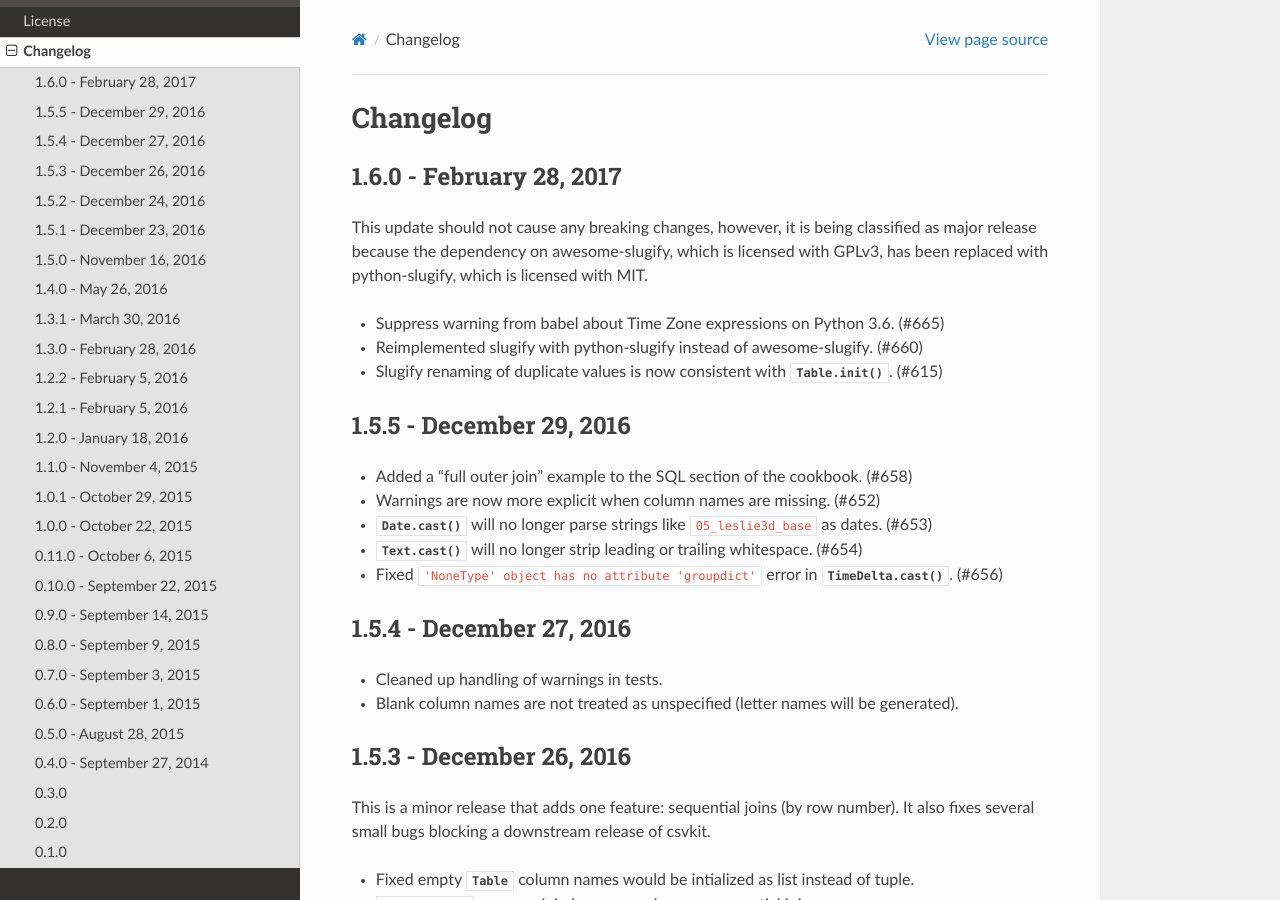
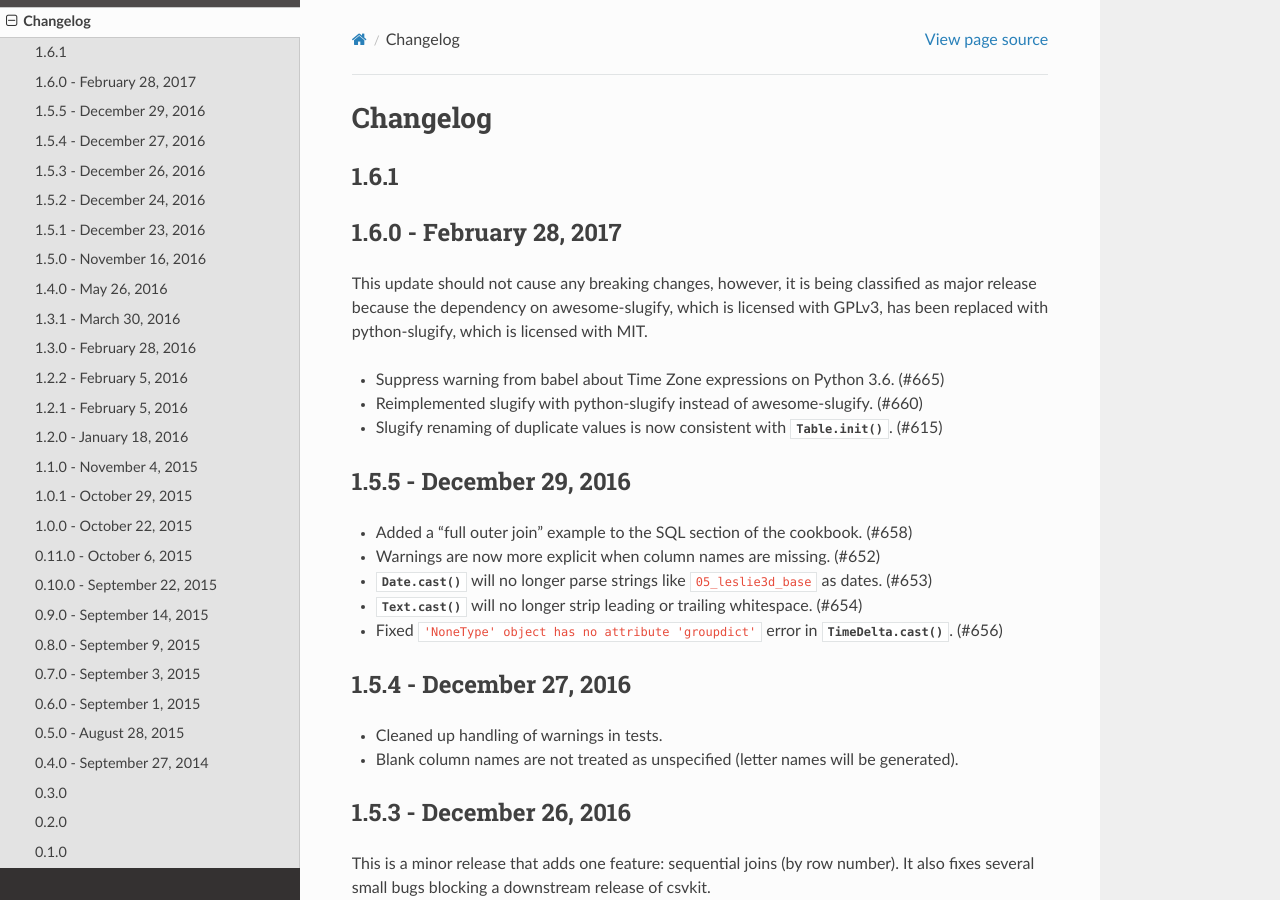
Before and after one commit to wireservice/agate, a Sphinx documentation site: the page built from docs/changelog.rst, in a window 1280 px wide and 900 px high. Built offline with Sphinx 7.4.7 and the Read the Docs theme 2.0.0, drawn with Linux system fonts in a browser that asks for light colours; pages that are not in the unit, such as notebooks, are missing from menus.

Commit message:
Rev to 1.6.1 for dev.

```diff
--- a/CHANGELOG.rst
+++ b/CHANGELOG.rst
@@ -1,3 +1,8 @@
+1.6.1
+-----
+
+
+
 1.6.0 - February 28, 2017
 -------------------------
 
--- a/docs/conf.py
+++ b/docs/conf.py
@@ -28,8 +28,8 @@
 # Metadata
 project = u'agate'
 copyright = u'2017, Christopher Groskopf'
-version = '1.6.0'
-release = '1.6.0'
+version = '1.6.1'
+release = '1.6.1'
 
 exclude_patterns = ['_build']
 pygments_style = 'sphinx'
--- a/setup.py
+++ b/setup.py
@@ -14,7 +14,7 @@
 
 setup(
     name='agate',
-    version='1.6.0',
+    version='1.6.1',
     description='A data analysis library that is optimized for humans instead of machines.',
     long_description=open('README.rst').read(),
     author='Christopher Groskopf',
```
Also changed, not shown: tutorial.ipynb.
